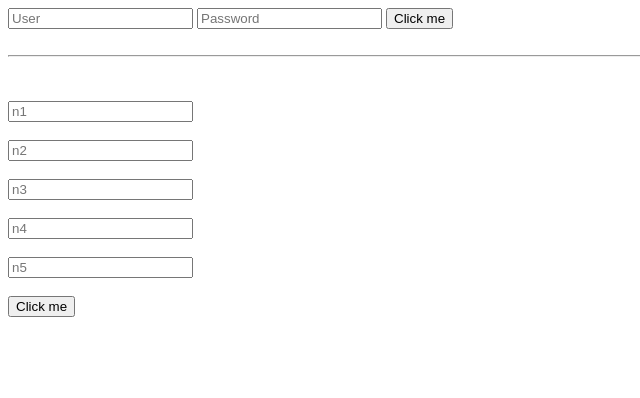
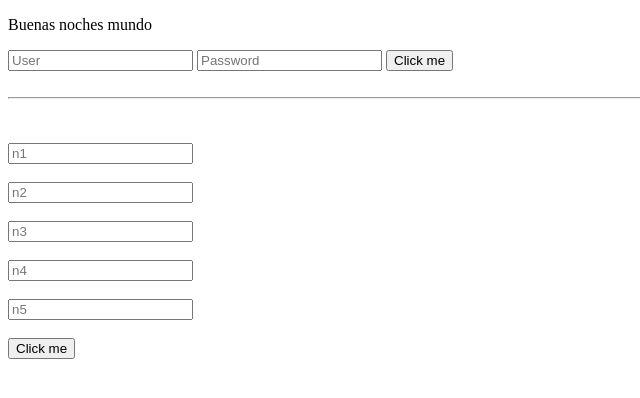
Before and after one commit to dcamere/palomencio, a plain HTML site: page index.html in a window 1280 px wide. Shown: the whole page, without its empty margins (0-640 px from the left). Drawn offline with Linux system fonts and the light colour scheme.

Commit message:
se añadio saludo

```diff
--- a/index.html
+++ b/index.html
@@ -7,6 +7,7 @@
     <title>Document</title>
 </head>
 <body>
+    <p>Buenas noches mundo</p>
     <input type="text" class="user" placeholder="User">
     <input type="password" class="password" placeholder="Password">
     <button class="button">Click me</button>
```
